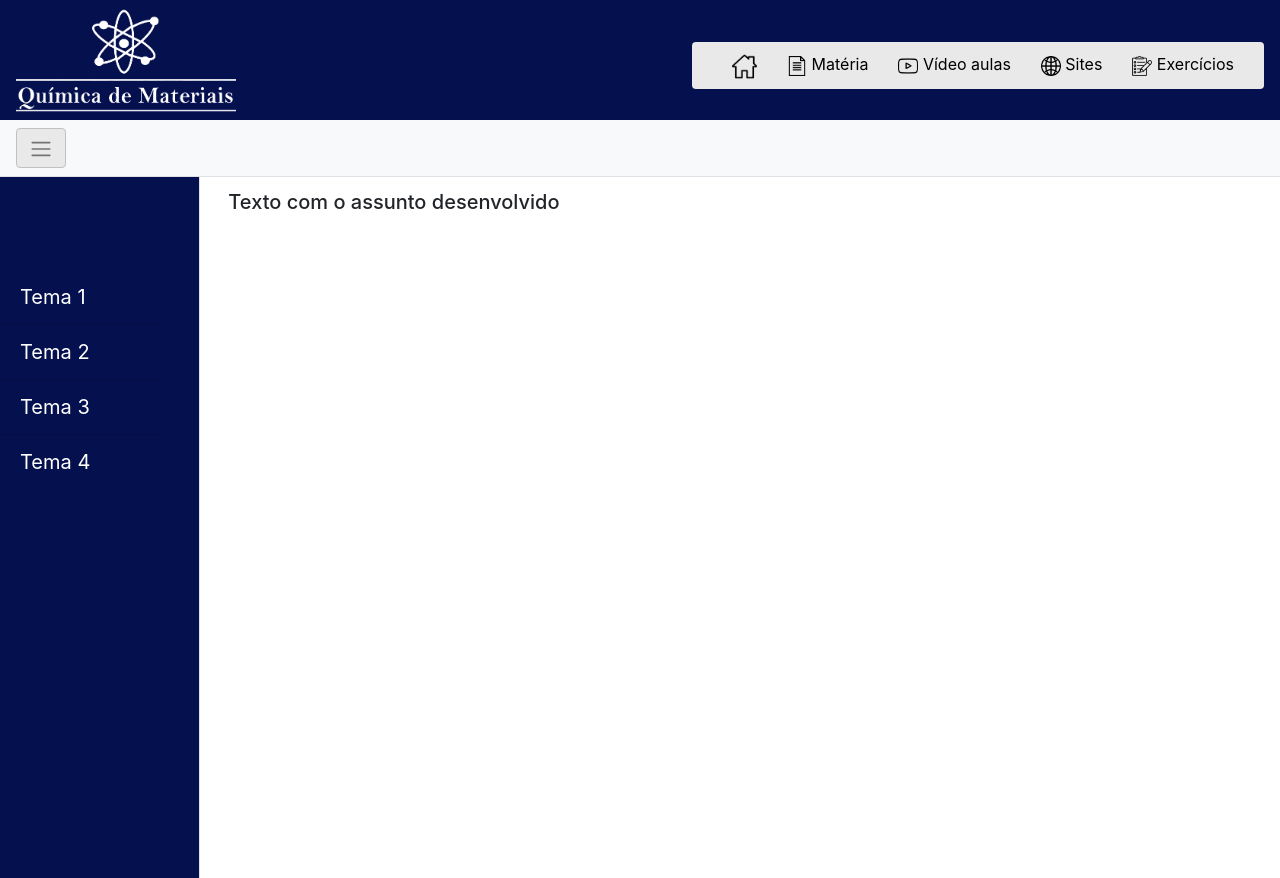
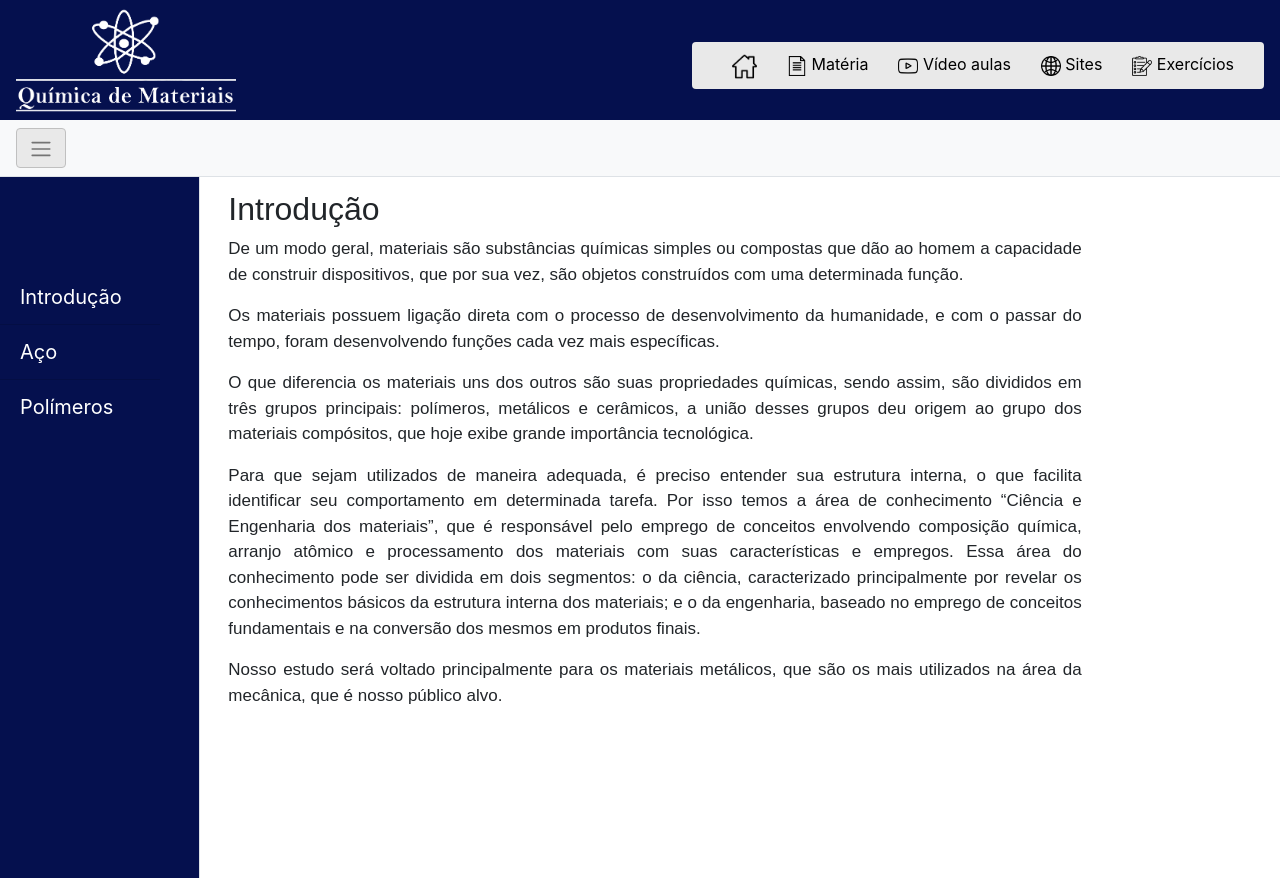
Before and after one commit to AmandaCP03/IC, a PHP site: page /materia.php in a window 1280 px wide. Run offline with PHP 8.4, Linux system fonts and the light colour scheme.

Commit message:
Nova versão

```diff
--- /dev/null
+++ b/prototipo/analisar.php
@@ -0,0 +1 @@
+$url = 'http://'
--- a/prototipo/cadastro.php
+++ b/prototipo/cadastro.php
@@ -11,7 +11,7 @@
 </head>
 <body>
 <?php
-        include "inc/cabecalho.inc";
+        include "inc/cabecalho_cad.inc";
         /*include "menu.inc";*/
     ?>
     <div class="conteudo col-lg-6 col-sm-12 offset-lg-3">
--- a/prototipo/css/css.css
+++ b/prototipo/css/css.css
@@ -1,3 +1,6 @@
+body{
+  border-bottom: 6px solid pink;
+}
 header{
     height: 120px;
     /*padding-top: 2%;*/
@@ -33,6 +36,9 @@ header{
     margin-top: 190px;
     position: absolute;
     text-align:justify;
+    width:80%;
+    font-family: Arial, Helvetica, sans-serif;
+    font-size: 17px;
 }
 .navbot{
   width: 100%;
@@ -146,3 +152,12 @@ color:black;
     color:white;
     background-color:rgb(5, 16, 78);
   }
+
+  footer{
+    background: #ffab62;
+    width: 100%;
+    height: 100px;
+    position: absolute;
+    bottom: 0;
+    left: 0;
+  }
--- a/prototipo/exercicios.php
+++ b/prototipo/exercicios.php
@@ -1,3 +1,4 @@
+?>
 <!DOCTYPE html>
 <html>
 <head>
@@ -21,11 +22,12 @@
                     <span class="navbar-toggler-icon"></span>
                 </button>
             </nav>
+
             <div class="col-lg-10 offset-lg-2 col-sm-5 offset-sm-0">
                 <div class="conteudo">
-                    <h5>Exercícios:</h5>
+                    <h5>Exercícios: </h5>
                 </div>
-            <div>
+            </div>
         </div>
         <?php
             include "inc/tema.php";
--- a/prototipo/inc/cabecalho.inc
+++ b/prototipo/inc/cabecalho.inc
@@ -11,7 +11,7 @@
                         <a href="index.php" style="margin-right:30px;"> <img src="img/casa.png" width=25 height=25> </a>
                     </li>
                     <li class="nav-item">
-                        <a href="materia.php" style="margin-right:30px;" class="button"> <img src="img/materia.png" width=20 height=20> Matéria </a>
+                        <a href="materia.php" style="margin-right:30px;"> <img src="img/materia.png" width=20 height=20> Matéria </a>
                     </li>
                     <li class="nav-item">
                         <a href="videos.php" style="margin-right:30px;"> <img src="img/video.png" width=20 height=20> Vídeo aulas </a>
--- /dev/null
+++ b/prototipo/inc/cindex.inc
@@ -0,0 +1,6 @@
+<h2> Quem somos? </h2>
+
+<p>Esse site é resultado de um projeto de iniciação científica</p>
+<p> Nosso site tem como objetivo principal apoiar o ensino de química de materias, voltado principalmente
+para alunos do curso técnico em mecânica integrado ao ensino médio do Instituto Federal de São Paulo,
+Campus Araraquara </p>
--- /dev/null
+++ b/prototipo/inc/cmateria.inc
@@ -0,0 +1,28 @@
+<h2> Introdução </h2>
+
+<p>
+    De um modo geral, materiais são substâncias químicas simples ou compostas que dão ao homem a capacidade de
+    construir dispositivos, que por sua vez, são objetos construídos com uma determinada função.
+</p>
+<p>
+    Os materiais possuem ligação direta com o processo de desenvolvimento da humanidade, e com o passar do tempo,
+    foram desenvolvendo funções cada vez mais específicas.
+</p>
+<p>
+    O que diferencia os materiais uns dos outros são suas propriedades químicas, sendo assim, são divididos em
+    três grupos principais: polímeros, metálicos e cerâmicos, a união desses grupos deu origem ao grupo dos
+    materiais compósitos, que hoje exibe grande importância tecnológica.
+</p>
+<p>
+    Para que sejam utilizados de maneira adequada, é preciso entender sua estrutura interna, o que facilita
+    identificar seu comportamento em determinada tarefa. Por isso temos a área de conhecimento “Ciência e Engenharia
+     dos materiais”, que é responsável pelo emprego de conceitos envolvendo composição química, arranjo atômico e
+     processamento dos materiais com suas características e empregos. Essa área do conhecimento pode ser dividida
+     em dois segmentos: o da ciência, caracterizado principalmente por revelar os conhecimentos básicos da estrutura
+     interna dos materiais; e o da engenharia, baseado no emprego de conceitos fundamentais e na conversão dos
+     mesmos em produtos finais.
+</p>
+<p>
+    Nosso estudo será voltado principalmente para os materiais metálicos, que são
+    os mais utilizados na área da mecânica, que é nosso público alvo.
+</p>
--- /dev/null
+++ b/prototipo/inc/rodape.inc
@@ -0,0 +1,4 @@
+<footer>
+    Ícones feitos por <a href="https://www.flaticon.com/br/autores/vitaly-gorbachev" title="Vitaly Gorbachev">Vitaly Gorbachev</a> from <a href="https://www.flaticon.com/br/" title="Flaticon"> www.flaticon.com</a>
+    <h2>Entre em contato</h2>
+<footer>
--- a/prototipo/inc/tema.php
+++ b/prototipo/inc/tema.php
@@ -1,16 +1,13 @@
 <div class="border-right tema" id="sidebar-wrapper">
      <div class="list-group list-group-flush">
        <a style="color: white; background-color: rgb(5, 16, 78);" href="#" class="list-group-item list-group-item-action">
-           Tema 1
+           Introdução
        </a>
        <a style="color: white; background-color: rgb(5, 16, 78);" href="#" class="list-group-item list-group-item-action">
-           Tema 2
+           Aço
        </a>
        <a style="color: white; background-color: rgb(5, 16, 78);" href="#" class="list-group-item list-group-item-action">
-           Tema 3
-       </a>
-       <a style="color: white; background-color: rgb(5, 16, 78);" href="#" class="list-group-item list-group-item-action">
-           Tema 4
+           Polímeros
        </a>
      </div>
 </div>
--- a/prototipo/materia.php
+++ b/prototipo/materia.php
@@ -24,7 +24,9 @@
 
             <div class="col-lg-10 offset-lg-2 col-sm-5 offset-sm-0">
                 <div class="conteudo">
-                    <h5>Texto com o assunto desenvolvido</h5>
+                    <?php
+                        include "inc/cmateria.inc";
+                    ?>
                 </div>
             </div>
         </div>
```
Also changed, not shown: prototipo/inc/cabecalho_cad.inc (added, +8 -0 lines), prototipo/index.php (+6 -1 lines), 1 other file.
